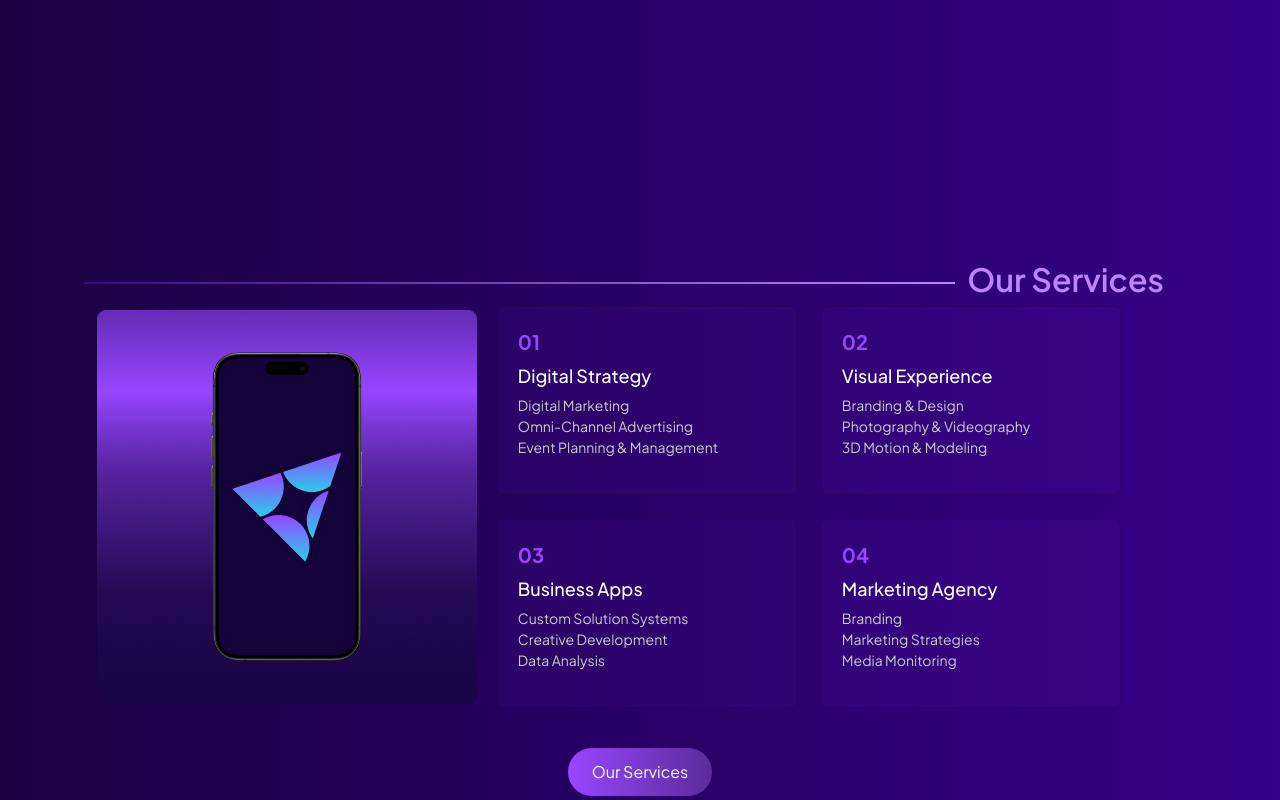
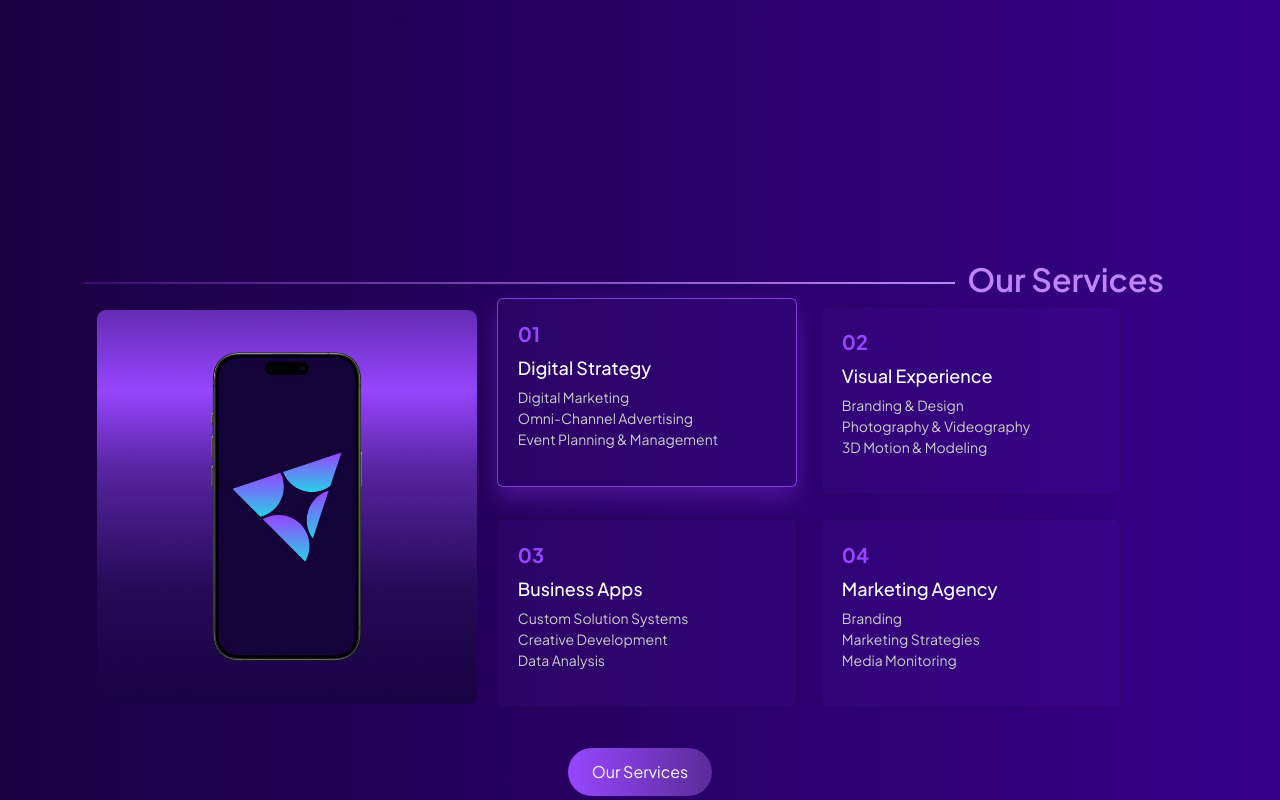
Before and after one commit to Alif8454/akaal-web-new, a Next.js app: page / in a window 1280 px wide. In both pictures the pointer is over the element 646 px from the left and 1906 px from the top of the page. Shown: the part 1506-2306 px from the top of the page. Built offline with nearby package versions, Linux system fonts and the light colour scheme.

Commit message:
added some components

```diff
--- a/src/pages/index.js
+++ b/src/pages/index.js
@@ -41,8 +41,6 @@ export default function Home() {
         <title>Akaal</title>
         <meta name="viewport" content="width=device-width, initial-scale=1" />
       </Head>
-
-
 
       <section className="hero-section" id="home">
         <header className="hero-header">
--- a/src/styles/style.css
+++ b/src/styles/style.css
@@ -360,7 +360,11 @@ html {
 }
 
 .card:hover {
-  background: rgba(151, 71, 255, 0.1);
+  /* background: rgba(151, 71, 255, 0.1); */
+   background: linear-gradient(135deg, rgba(151, 71, 255, 0.25), rgba(255, 255, 255, 0.05));
+  transform: translateY(-8px);
+  box-shadow: 0 12px 24px rgba(151, 71, 255, 0.3);
+  border: 1px solid rgba(151, 71, 255, 0.8);
 }
 
 .card-number {
@@ -396,7 +400,7 @@ html {
 }
 
 .service-btn:hover {
-  filter: brightness(1.1);
+   background: linear-gradient(to left, #9747ff, #5b2b99);
 }
 
 /* Section3 */
@@ -1162,16 +1166,6 @@ html {
   color: #9747ff;
 }
 
-.navbar-toggler {
-  background: transparent;
-  border: none;
-  cursor: pointer;
-}
-
-.navbar-toggler svg {
-  color: white;
-}
-
 .about-content-image-wrapper {
   position: relative;
   width: 100%;
```
